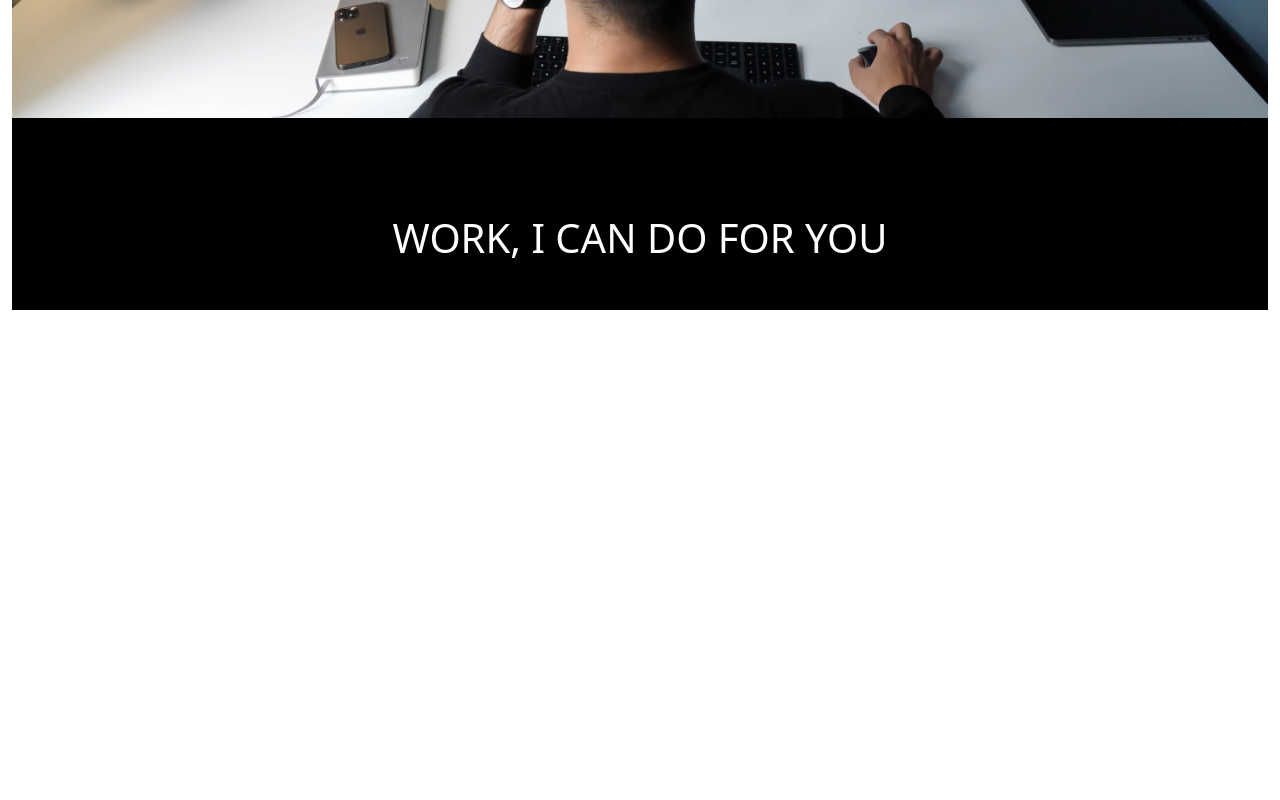
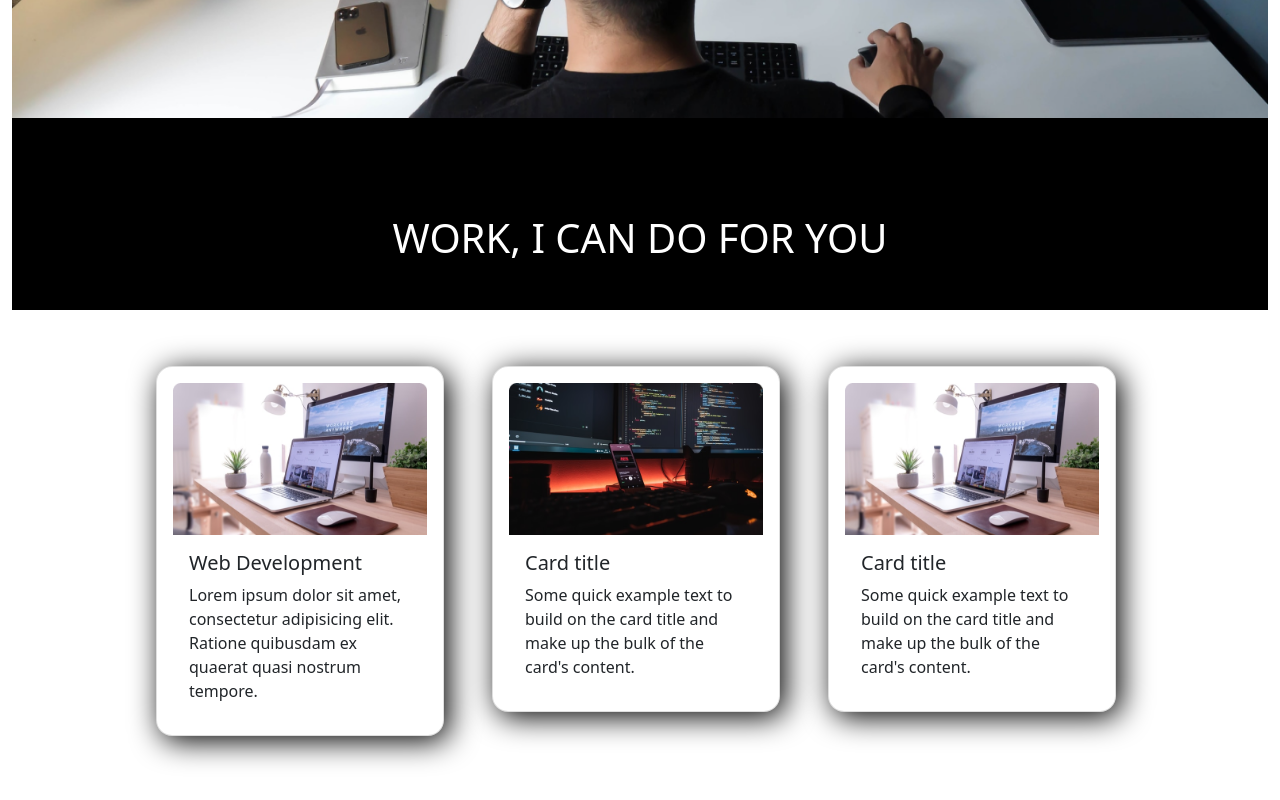
Before and after one commit to afshanqasim07/landing-webpage, a plain HTML site: page index.html in a window 1280 px wide. Shown: the part 553-1353 px from the top of the page. Before the commit the page ends 919 px from the top, so only its background shows below. Drawn offline with nearby package versions, Linux system fonts and the light colour scheme.

Commit message:
section three done

```diff
--- a/index.html
+++ b/index.html
@@ -28,7 +28,38 @@
    </div>
     </div>
 
-   <!-- section two ended-->
+     <!-- section two ended-->
+       <!-- section three started-->
+        <div class="container-fluid row justify-content-center align-content-center gap-3">
+            <div class="col-12 col-md-3 col-lg-3">
+                <div class="card" style="width: 18rem;">
+                    <img src="./assets/uiux and mobile.png" class="card-img-top" alt="...">
+                    <div class="card-body">
+                      <h5 class="card-title">Web Development</h5>
+                      <p class="card-text">Lorem ipsum dolor sit amet, consectetur adipisicing elit. Ratione quibusdam ex quaerat quasi nostrum tempore.</p>
+                    </div>
+                  </div>
+            </div>
+            <div class="col-12 col-md-3 col-lg-3"><div class="card" style="width: 18rem;">
+                <img src="./assets/app.png" class="card-img-top" alt="...">
+                <div class="card-body">
+                  <h5 class="card-title">Card title</h5>
+                  <p class="card-text">Some quick example text to build on the card title and make up the bulk of the card's content.</p>
+                </div>
+              </div></div>
+            <div class="col-12 col-md-3 col-lg-3">
+                <div class="card" style="width: 18rem;">
+                    <img src="./assets/uiux and mobile.png" class="card-img-top" alt="...">
+                    <div class="card-body">
+                      <h5 class="card-title">Card title</h5>
+                      <p class="card-text">Some quick example text to build on the card title and make up the bulk of the card's content.</p>
+                    </div>
+                  </div>
+            </div>
+
+        </div>
+
+     <!-- section three ended-->
 
 
     <script src="https://cdn.jsdelivr.net/npm/bootstrap@5.0.2/dist/js/bootstrap.bundle.min.js" integrity="sha384-MrcW6ZMFYlzcLA8Nl+NtUVF0sA7MsXsP1UyJoMp4YLEuNSfAP+JcXn/tWtIaxVXM" crossorigin="anonymous"></script>
--- a/style.css
+++ b/style.css
@@ -44,3 +44,15 @@
         font-size: 1rem;
     }
 }
+.card{
+    box-shadow: 5px 5px 30px black;
+    background-color: white;
+    padding: 1rem;
+    border-radius: 1rem;
+    margin-bottom: 4rem;
+}
+@media (max-width: 767px) {
+    .card {
+       margin-left: 1.5rem;
+    }
+}
```
